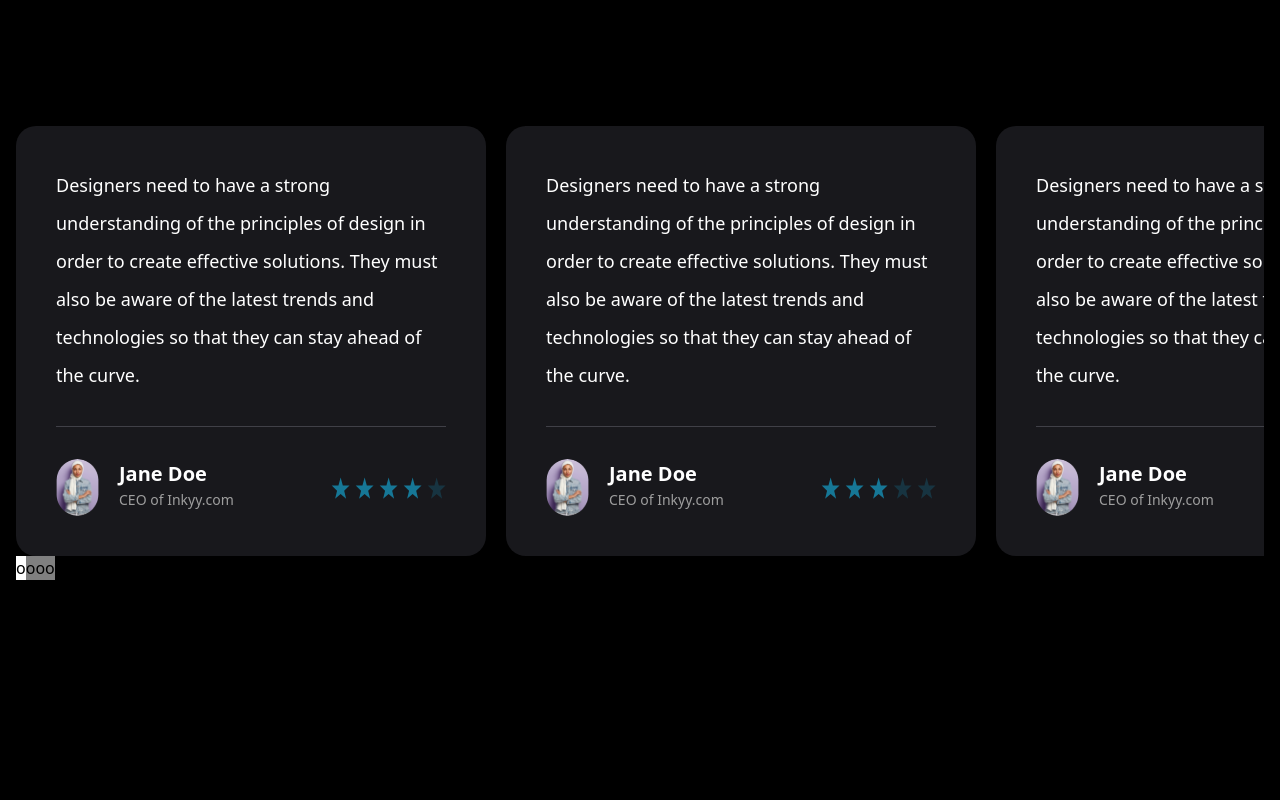
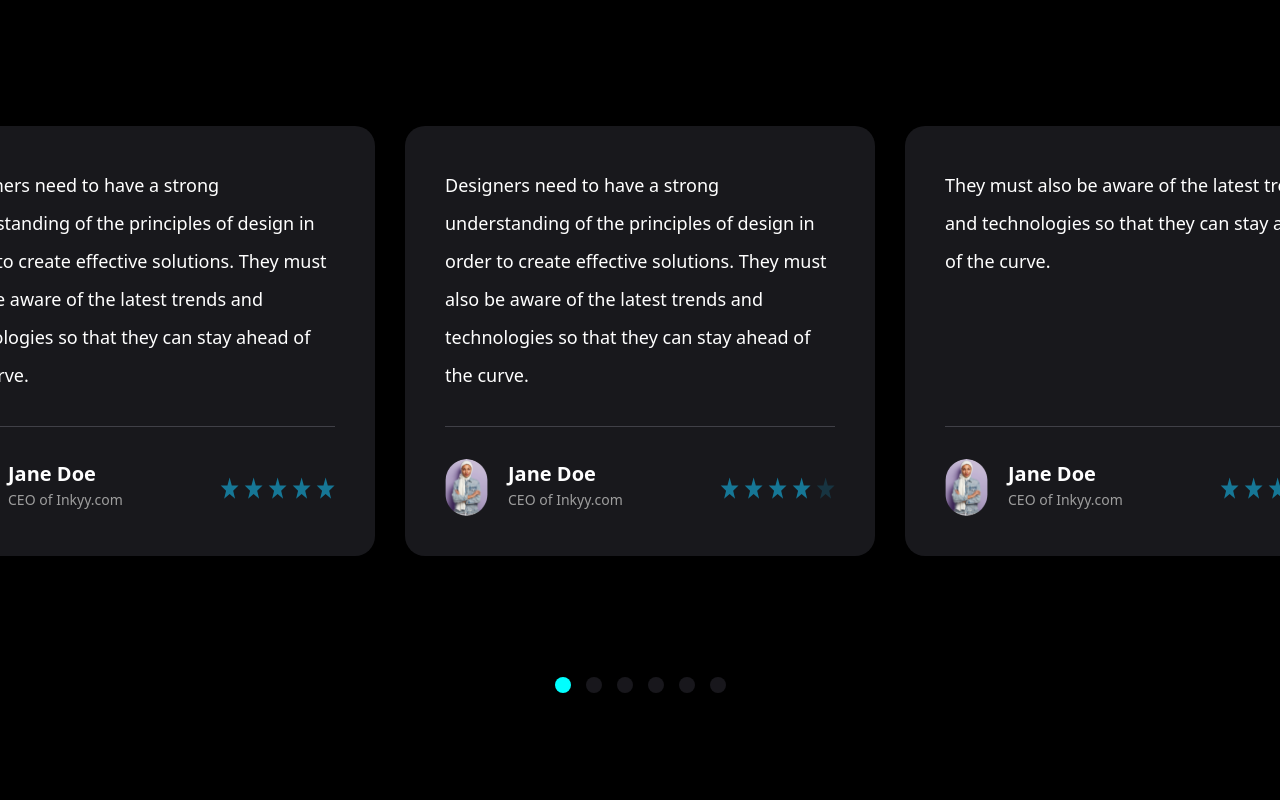
Before and after one commit to Upsurge-Tech/UpsurgeVite, a React (Vite) app in the folder upsurge/: page / in a window 1280 px wide. Shown: the part 5280-6080 px from the top of the page. Built offline with nearby package versions, Linux system fonts and the light colour scheme.

Commit message:
finish testimonial slider

```diff
--- a/upsurge/package.json
+++ b/upsurge/package.json
@@ -10,8 +10,9 @@
     "preview": "vite preview"
   },
   "dependencies": {
+    "embla-carousel-react": "^8.0.0-rc15",
+    "framer-motion": "^10.16.9",
     "gsap": "^3.12.3",
-    "framer-motion": "^10.16.9",
     "react": "^18.2.0",
     "react-dom": "^18.2.0",
     "react-intersection-observer": "^9.5.3"
--- a/upsurge/src/components/Partners/index.jsx
+++ b/upsurge/src/components/Partners/index.jsx
@@ -29,6 +29,8 @@ export default function Partners() {
     },
   ]
 
+  const repeatedPartners = [...partners, ...partners, ...partners]
+
   return (
     <section className='bg-black py-[100px]'>
       <div className='flex items-center gap-[63px] pb-[120px] max-w-[1480px] m-auto px-[1rem]'>
@@ -43,13 +45,13 @@ export default function Partners() {
         <motion.div
           className='flex opacity-60'
           animate={{ x: ['0%', '-50%'] }}
-          transition={{ duration: 3, ease: 'linear', repeat: Infinity }}
+          transition={{ duration: 20, ease: 'linear', repeat: Infinity }}
         >
-          {[...partners, ...partners].map(({ name, image }, i) => (
+          {repeatedPartners.map(({ name, image }, i) => (
             <img
               src={image}
               alt={name}
-              className='mx-[50px] w-[180px] md:w-[300px]'
+              className='mx-[50px] w-[180px] lg:w-[320px]'
               /* maxWidth:100% (default in tailwind) breaks translateX(-50%)
                 by making it translate much less. I don't understand why! */
               style={{ maxWidth: 'none' }}
--- a/upsurge/src/components/Testimonitals/index.jsx
+++ b/upsurge/src/components/Testimonitals/index.jsx
@@ -1,8 +1,9 @@
-import { createRef, useState, useRef } from 'react'
+import { useEffect } from 'react'
 import profileImage from '../../assets/testimonials-and-partners/profile.png'
+import useEmblaCarousel from 'embla-carousel-react'
+import { useState } from 'react'
 
 export default function Testimonials() {
-  //Assume >= 4 testimonialsx
   const testimonials = [
     {
       id: 0,
@@ -14,7 +15,7 @@ export default function Testimonials() {
     },
     {
       id: 1,
-      content: `Designers need to have a strong understanding of the principles of design in order to create effective solutions. They must also be aware of the latest trends and technologies so that they can stay ahead of the curve.`,
+      content: `They must also be aware of the latest trends and technologies so that they can stay ahead of the curve.`,
       name: 'Jane Doe',
       description: 'CEO of Inkyy.com',
       profileImage: profileImage,
@@ -31,7 +32,7 @@ export default function Testimonials() {
 
     {
       id: 3,
-      content: `Designers need to have a strong understanding of the principles of design in order to create effective solutions. They must also be aware of the latest trends and technologies so that they can stay ahead of the curve.`,
+      content: `Designers nsign in order to create effective solutions. They must also be aware of the latest trends and technologies so that they can stay ahead of the curve.`,
       name: 'Jane Doe',
       description: 'CEO of Inkyy.com',
       profileImage: profileImage,
@@ -57,78 +58,84 @@ export default function Testimonials() {
     },
   ]
 
-  const [index, setIndex] = useState(1)
-
-  const parentRef = useRef()
-  const refs = testimonials.map(() => createRef())
-  const updateIndex = () => {
-    if (!parentRef.current) return
-
-    let centerMostIndex = undefined
-    let centerMostDistance = Infinity
-
-    const parentRect = parentRef.current.getBoundingClientRect()
-    const parentCenter = parentRect.x + parentRect.width / 2
-
-    for (let i = 0; i < refs.length; i++) {
-      const childRect = refs[i].current.getBoundingClientRect()
-      const childCenter = childRect.x + childRect.width / 2
-
-      const distance = Math.abs(parentCenter - childCenter)
-      if (distance < centerMostDistance) {
-        centerMostDistance = distance
-        centerMostIndex = i
-      }
-    }
-    // Recreate the refs
-    setIndex(centerMostIndex)
-  }
-
   return (
-    <section className='bg-black py-[100px] px-[1rem]'>
-      <div className='max-w-[1480px] m-auto'>
-        <div className='flex items-center gap-[63px] pb-[120px]'>
+    <section className='bg-black py-[100px] '>
+      <div className='max-w-[1480px] m-auto '>
+        <div className='flex items-center gap-[63px] pb-[120px] px-[1rem]'>
           <h2 className='text-[64px] text-white'>Testimonials</h2>
           <div className='flex-1 bg-gradient-to-r from-[#6adbfe] to-white h-[3px]'></div>
         </div>
-
-        <div
-          className=' flex overflow-scroll snap-x snap-mandatory gap-5'
-          onScroll={updateIndex}
-          ref={parentRef}
-        >
-          {testimonials.map((testimonial, i) => (
-            <div
-              className='flex-shrink-0 snap-center w-[300px] md:w-[470px] '
-              ref={refs[i]}
-              key={testimonial.id}
-            >
-              <TestimonialCard testimonial={testimonial} />
-            </div>
-          ))}
-        </div>
-
-        <div>
-          {testimonials
-            .slice(1, testimonials.length - 1)
-            .map((testimonial, i) => (
-              <button
-                className={i + 1 === index ? 'bg-white' : 'bg-[grey]'}
-                key={testimonial.id}
-              >
-                o
-              </button>
-            ))}
-        </div>
+        <TestimonialSlider testimonials={testimonials} />
       </div>
     </section>
   )
 }
 
+function TestimonialSlider({ testimonials }) {
+  const [emblaRef, emblaApi] = useEmblaCarousel({ loop: true })
+  const scroll = (index) => emblaApi && emblaApi.scrollTo(index)
+  const [index, setIndex] = useState(0)
+
+  useEffect(() => {
+    if (!emblaApi) return
+
+    const onSelect = () => {
+      const newIndex = emblaApi.selectedScrollSnap()
+      setIndex(newIndex)
+
+      console.log(newIndex)
+    }
+    emblaApi.on('select', onSelect)
+    onSelect()
+  }, [emblaApi])
+
+  return (
+    <div>
+      <div
+        ref={emblaRef}
+        className='text-white overflow-hidden cursor-pointer select-none'
+      >
+        <div className='flex snap-center'>
+          {testimonials.map((testimonial) => (
+            <TestimonialCard testimonial={testimonial} key={testimonial.id} />
+          ))}
+        </div>
+      </div>
+
+      <div className='flex justify-center gap-[15px] pt-[50px] md:pt-[121px]'>
+        {testimonials.map((_, i) => (
+          <TestimonialDot
+            key={i}
+            active={i === index}
+            onClick={() => scroll(i)}
+          />
+        ))}
+      </div>
+    </div>
+  )
+}
+
+function TestimonialDot({ active, onClick }) {
+  return (
+    <button
+      className={`
+      w-[16px] h-[16px] rounded-[100%]
+      ${active ? 'bg-[#00ffff]' : 'bg-[#18171c]'}
+    `}
+      onClick={onClick}
+    ></button>
+  )
+}
+
 function TestimonialCard({ testimonial }) {
   return (
-    <div className='bg-[#18181C] rounded-[20px] text-white p-[40px] text-[18px] flex flex-col gap-[32px] font-Poppins'>
-      <p className='md:leading-[38px]'>{testimonial.content}</p>
+    <div
+      className={`
+        w-[300px] md:w-[470px] shrink-0 mx-[15px] p-[40px]
+      bg-[#18181C] text-white rounded-[20px] text-[18px] font-Poppins
+        flex flex-col gap-[32px]`}
+    >
+      <p className='md:leading-[38px] flex-1'>{testimonial.content}</p>
       <hr className='border-[#404047]' />
       <div className='flex flex-col gap-3 md:gap-0 md:flex-row justify-between items-center'>
         <div className='flex gap-[20px]'>
```
Also changed, not shown: 1 other file (tests, documents, lock files or other folders).
